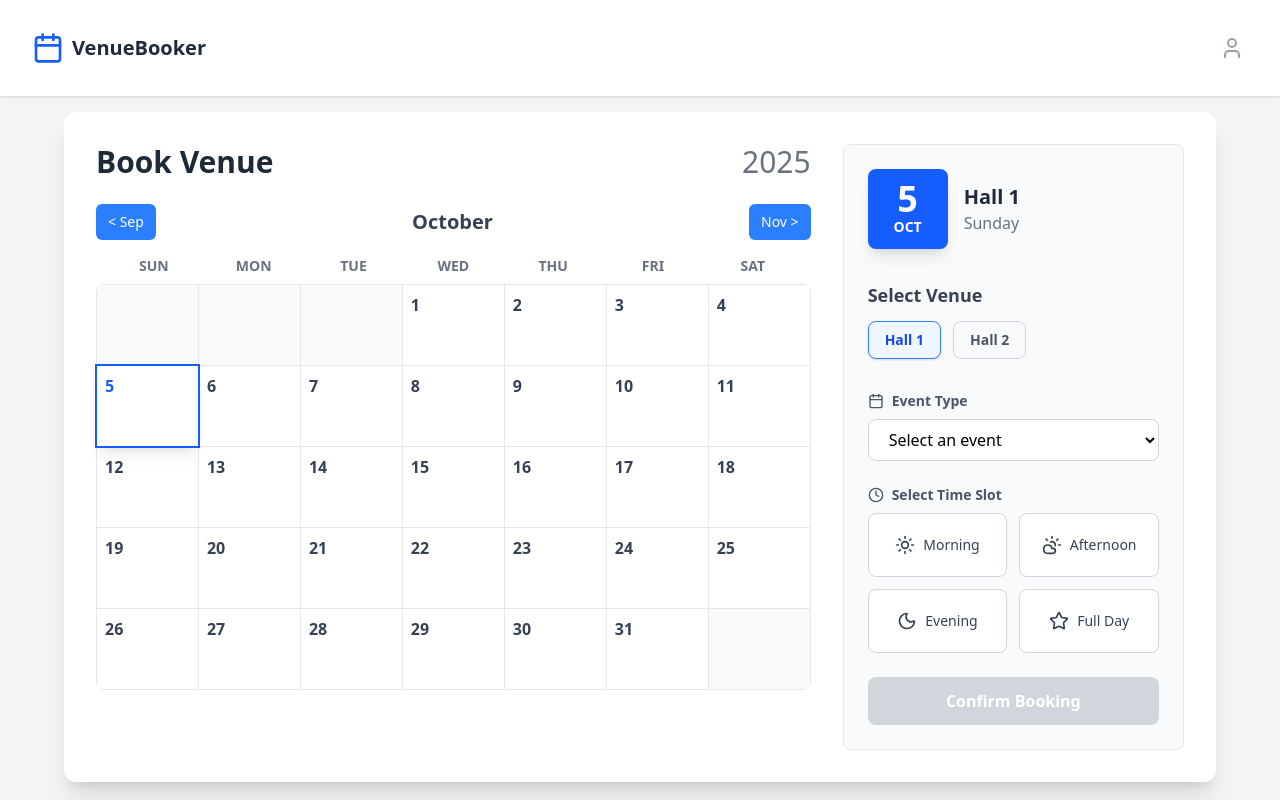
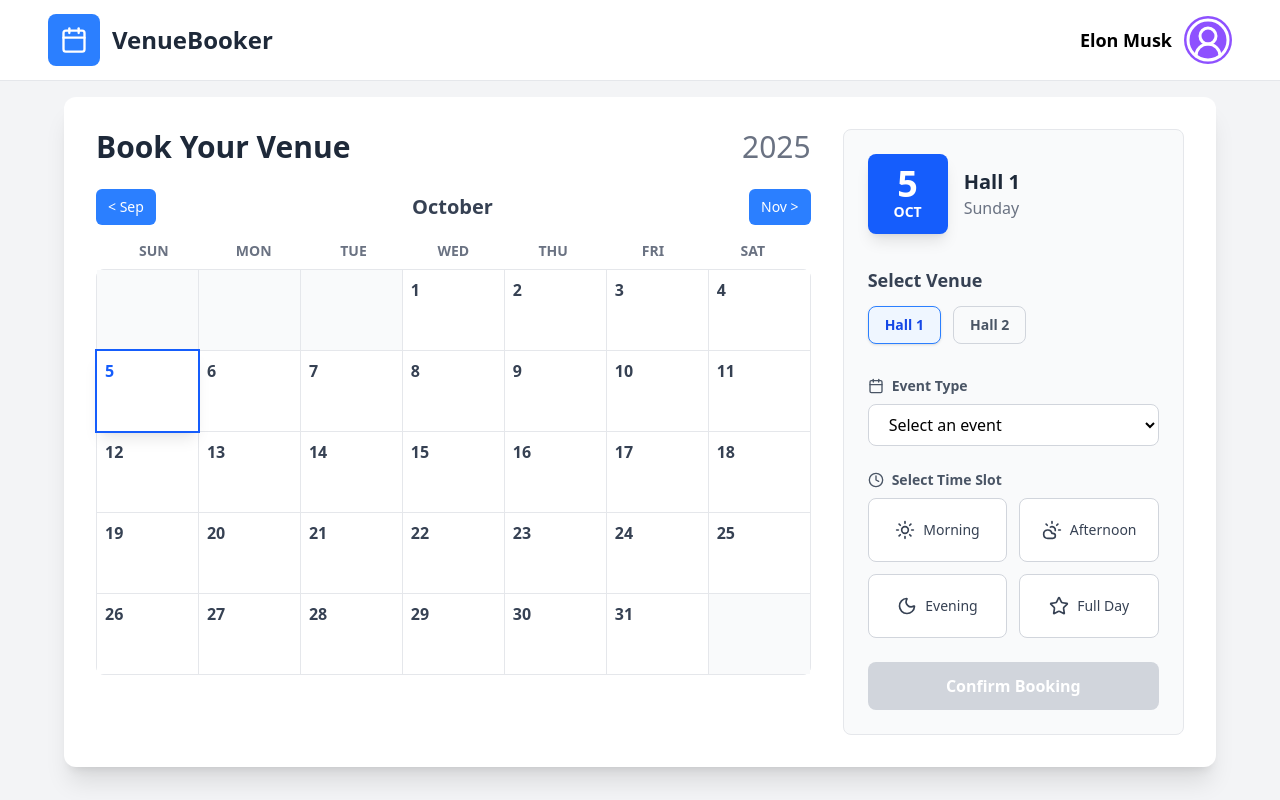
Before and after one commit to Rahul-kulal-73/testing2, a React app: page / in a window 1280 px wide. Built offline with nearby package versions, Linux system fonts and the light colour scheme; the HTML template or start-up script is replaced by a standard one.

Commit message:
fix: Redesign Nabar & made some improvements in Booking.

```diff
--- a/src/Components/Navbar.jsx
+++ b/src/Components/Navbar.jsx
@@ -1,25 +1,24 @@
-import { Calendar, User } from 'lucide-react'
-import React from 'react'
+import { Calendar, User, CircleUserRound } from 'lucide-react'
 
 const Navbar = () => {
+  const userName = "Elon Musk"
   return (
-    <nav className="bg-white shadow-sm sticky top-0 z-40">
-      <div className="max-w-7xl mx-auto px-4 sm:px-6 lg:px-8 md:py-4">
-        <div className="flex items-center justify-between h-16">
+    <nav className="bg-white shadow-sm border-b border-gray-200">
+      <div className="w-full px-4 md:px-12">
+        <div className="flex items-center justify-between h-20">
           <div className="flex items-center">
-            <div className="flex-shrink-0 flex items-center gap-2">
-              <Calendar className="h-8 w-8 text-blue-600" />
-              <span className="text-xl font-bold text-gray-800">VenueBooker</span>
+            <div className="flex items-center gap-3">
+              <div className="p-3 bg-blue-500 rounded-lg">
+                <Calendar className="h-7 w-7 text-white" />
+              </div>
+              <span className="text-2xl font-bold text-gray-800">VenueBooker</span>
             </div>
+          </div>
 
-          </div>
-          <div className="hidden md:block">
-            <div className="ml-4 flex items-center md:ml-6">
-              <button className="p-1 rounded-full text-gray-400 hover:text-gray-600 focus:outline-none focus:ring-2 focus:ring-offset-2 focus:ring-offset-white">
-                <span className="sr-only">User Profile</span>
-                <User className="h-6 w-6" />
-
-              </button>
+          <div className="flex items-center gap-3">
+            <span className='font-bold text-lg hidden md:block'>{userName}</span>
+            <div className="w-12 h-12 bg-violet-500 rounded-full  flex items-center justify-center">
+              <CircleUserRound strokeWidth={1.5} className='text-white h-12 w-12' />
             </div>
           </div>
         </div>
--- a/src/Components/VenueBookingSystem.jsx
+++ b/src/Components/VenueBookingSystem.jsx
@@ -1,8 +1,7 @@
 import React, { useState } from 'react';
-import { Calendar, Clock, X, User, AlertCircle, CheckCircle, Sun, CloudSun, Moon, Star } from 'lucide-react';
+import { Calendar, Clock, X, AlertCircle, CheckCircle, Sun, CloudSun, Moon, Star } from 'lucide-react';
 
 const VenueBookingSystem = () => {
-  // Set initial state to the current date.
   const [currentDate, setCurrentDate] = useState(new Date());
   const [selectedDate, setSelectedDate] = useState(new Date());
   const [selectedVenue, setSelectedVenue] = useState('Hall 1');
@@ -11,7 +10,6 @@ const VenueBookingSystem = () => {
   const [notification, setNotification] = useState({ show: false, message: '', type: '' });
   const [showBookingPanel, setShowBookingPanel] = useState(false);
 
-  // Store bookings: { date: { venue: { slot: eventName } } }
   const [bookings, setBookings] = useState({
     '2025-09-15': { 'Hall 1': { 'Morning': 'Wedding' } },
     '2025-09-20': { 'ABR': { 'Full Day': 'Meeting' } }
@@ -52,7 +50,6 @@ const VenueBookingSystem = () => {
 
     const venueBookings = bookings[dateKey][venue];
 
-    // Check if Full Day is booked
     if (venueBookings['Full Day']) {
       return {
         available: false,
@@ -61,7 +58,6 @@ const VenueBookingSystem = () => {
       };
     }
 
-    // If trying to book Full Day, check if any slot is booked
     if (slot === 'Full Day') {
       const bookedSlots = Object.keys(venueBookings);
       if (bookedSlots.length > 0) {
@@ -73,7 +69,6 @@ const VenueBookingSystem = () => {
       }
     }
 
-    // Check if specific slot is booked
     if (venueBookings[slot]) {
       return {
         available: false,
@@ -114,13 +109,13 @@ const VenueBookingSystem = () => {
     showNotification(`Successfully booked for ${eventName} at ${selectedVenue}!`, 'success');
     setEventName('');
     setSelectedSlot(null);
-    setShowBookingPanel(false); // Close modal on successful booking
+    setShowBookingPanel(false);
   };
 
   const handleDateSelect = (day) => {
     setSelectedDate(new Date(currentDate.getFullYear(), currentDate.getMonth(), day));
-    setSelectedSlot(null); // Reset slot selection when date changes
-    setShowBookingPanel(true); // Open the booking panel/modal
+    setSelectedSlot(null);
+    setShowBookingPanel(true);
   };
 
   const getBookedSlotsForDay = (date, venue) => {
@@ -234,6 +229,7 @@ const VenueBookingSystem = () => {
             Event Type
           </label>
           <select
+            required
             value={eventName}
             onChange={(e) => setEventName(e.target.value)}
             className="w-full px-4 py-2 border border-gray-300 rounded-lg focus:ring-2 focus:ring-blue-400 focus:border-blue-400 focus:outline-none transition bg-white text-sm sm:text-base"
@@ -327,7 +323,7 @@ const VenueBookingSystem = () => {
         <div className="bg-white rounded-xl shadow-xl p-4 md:p-8 grid grid-cols-1 lg:grid-cols-3 gap-8">
           <div className="lg:col-span-2 ">
             <div className="flex flex-col sm:flex-row sm:items-center sm:justify-between mb-6">
-              <h1 className="text-2xl sm:text-3xl font-bold text-gray-800">Book Venue</h1>
+              <h1 className="text-2xl sm:text-3xl font-bold text-gray-800">Book Your Venue</h1>
               <span className="text-2xl sm:text-3xl font-light text-gray-500 mt-2 sm:mt-0">{currentDate.getFullYear()}</span>
             </div>
             <div className="flex items-center justify-between mb-4">
@@ -353,13 +349,11 @@ const VenueBookingSystem = () => {
             {renderCalendar()}
           </div>
 
-          {/* Right Section (Desktop) */}
           <div className="hidden lg:block bg-gray-50 rounded-lg p-4 md:p-6 border border-gray-200">
             {renderBookingPanel()}
           </div>
         </div>
 
-        {/* Modal (Mobile) */}
         {showBookingPanel && (
           <div className="lg:hidden fixed inset-0 bg-[#000000c0] bg-opacity-40 flex items-center justify-center z-50 p-4 transition-opacity duration-300">
             <div className="bg-gray-50 rounded-lg p-4 sm:p-6 border border-gray-200 w-full max-w-sm relative shadow-2xl">
```
